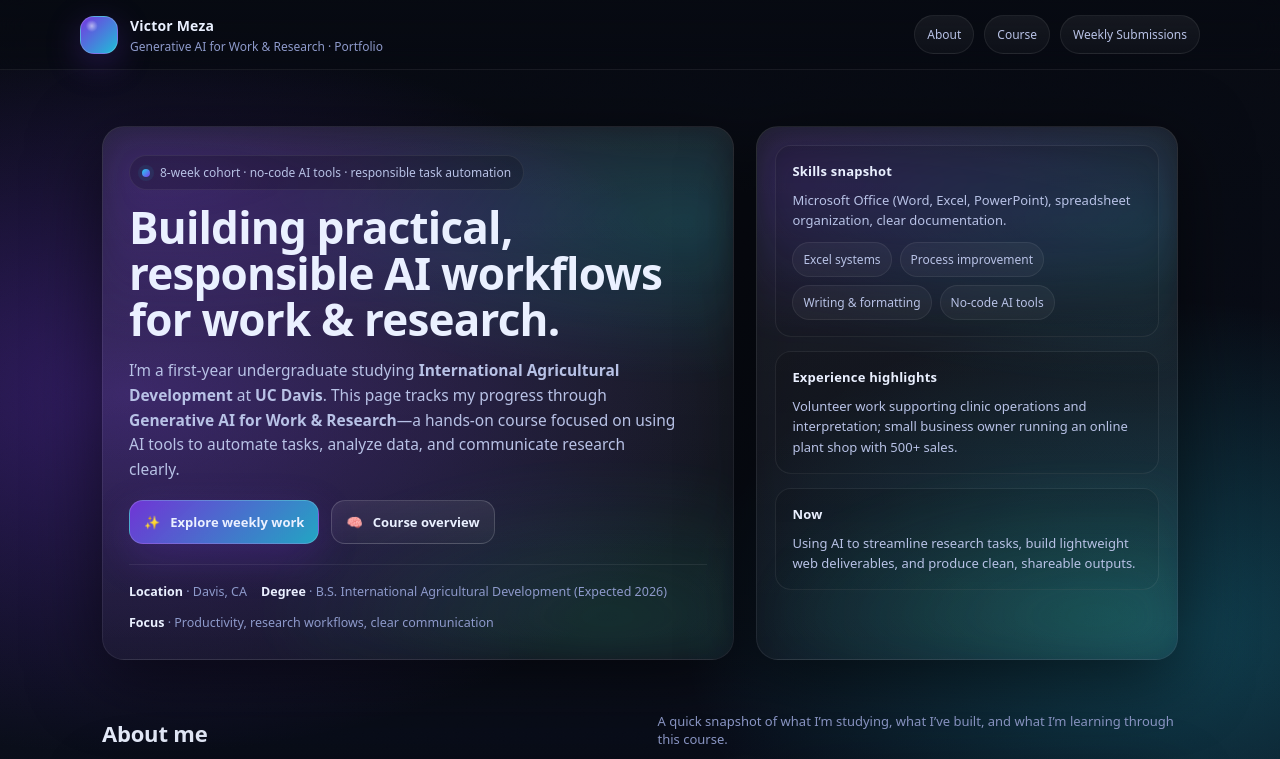
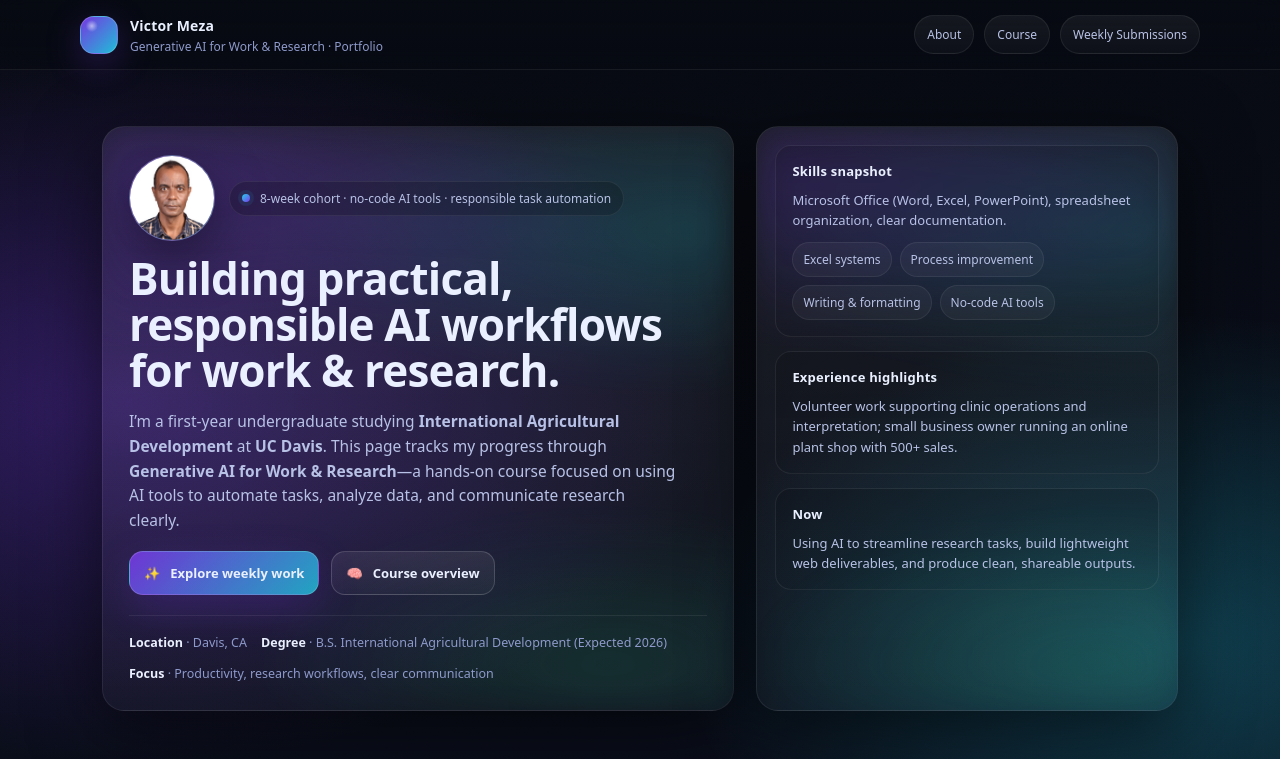
Before and after one commit to tesfayebed/graph-ai-portfolio1, a plain HTML site: page index.html in a window 1280 px wide. Shown: the top 759 px of the page. Drawn offline with Linux system fonts and the light colour scheme.

Commit message:
Update index.html

```diff
--- a/index.html
+++ b/index.html
@@ -129,6 +129,25 @@
       background: rgba(0,0,0,.18);
     }
     .dot{width:8px; height:8px; border-radius:999px; background: linear-gradient(135deg, var(--accent2), var(--accent1)); box-shadow:0 0 0 4px rgba(34,211,238,.08);}
+
+    /* Avatar */
+    .hero-head{
+      display:flex;
+      align-items:center;
+      gap:14px;
+      margin-bottom:14px;
+    }
+    .avatar{
+      width:86px;
+      height:86px;
+      border-radius:999px;
+      object-fit:cover;
+      border:1px solid rgba(255,255,255,.22);
+      box-shadow: 0 18px 55px rgba(0,0,0,.45);
+      background: linear-gradient(135deg, rgba(124,58,237,.35), rgba(34,211,238,.25));
+    }
+    .hero-head .kicker{margin:0;}
+
 
     h1{margin:14px 0 10px; font-size:44px; line-height:1.05; letter-spacing:-.8px;}
     .subtitle{color:var(--muted); font-size:15.5px; line-height:1.6; max-width: 62ch;}
@@ -342,7 +361,10 @@
   <header id="top">
     <div class="wrap hero">
       <div class="card hero-main">
-        <div class="kicker"><span class="dot" aria-hidden="true"></span> 8-week cohort · no‑code AI tools · responsible task automation</div>
+        <div class="hero-head">
+          <img class="avatar" src="Tesfaye US SOFT ONLY 240KB (1).JPG" alt="Portrait of Victor Meza" loading="eager" decoding="async" />
+          <div class="kicker"><span class="dot" aria-hidden="true"></span> 8-week cohort · no‑code AI tools · responsible task automation</div>
+        </div>
         <h1>Building practical, responsible AI workflows for work & research.</h1>
         <p class="subtitle">
           I’m a first‑year undergraduate studying <b>International Agricultural Development</b> at <b>UC Davis</b>.
```
